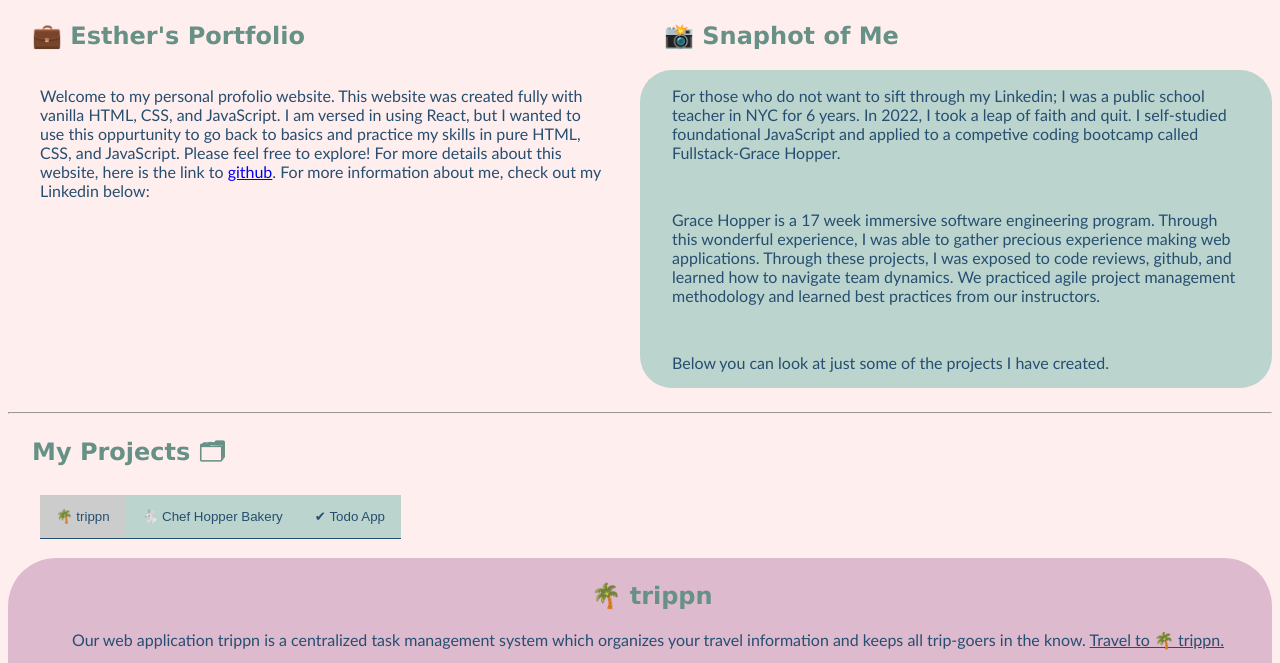
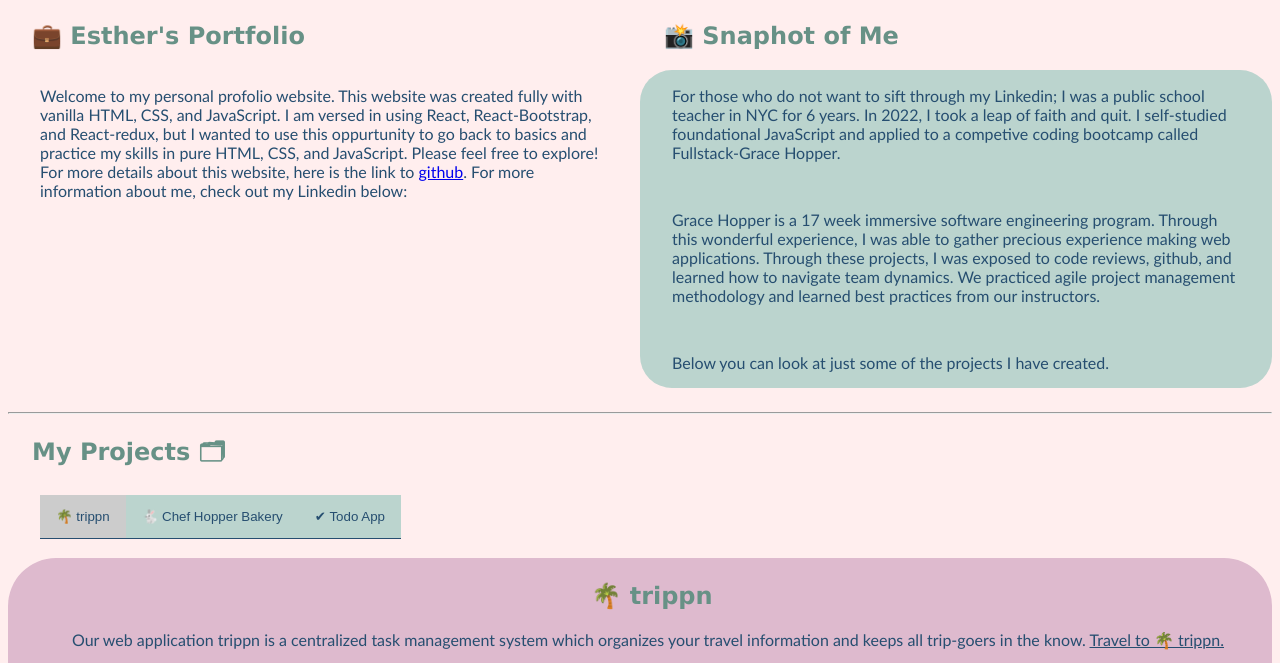
Before and after one commit to eyoo5/Portfolio, a plain HTML site: page public/index.html in a window 1280 px wide. Shown: the part 122-785 px from the top of the page. Drawn offline with Linux system fonts and the light colour scheme.

Commit message:
minor about change

```diff
--- a/public/index.html
+++ b/public/index.html
@@ -23,7 +23,7 @@
           <p class="about">
             Welcome to my personal profolio website. This website was created
             fully with vanilla HTML, CSS, and JavaScript. I am versed in using
-            React, but I wanted to use this oppurtunity to go back to basics and
+            React, React-Bootstrap, and React-redux, but I wanted to use this oppurtunity to go back to basics and
             practice my skills in pure HTML, CSS, and JavaScript. Please feel free
             to explore! For more details about this website, here is the link to
             <a href="https://github.com/eyoo5/Portfolio">github</a>. For more
```
